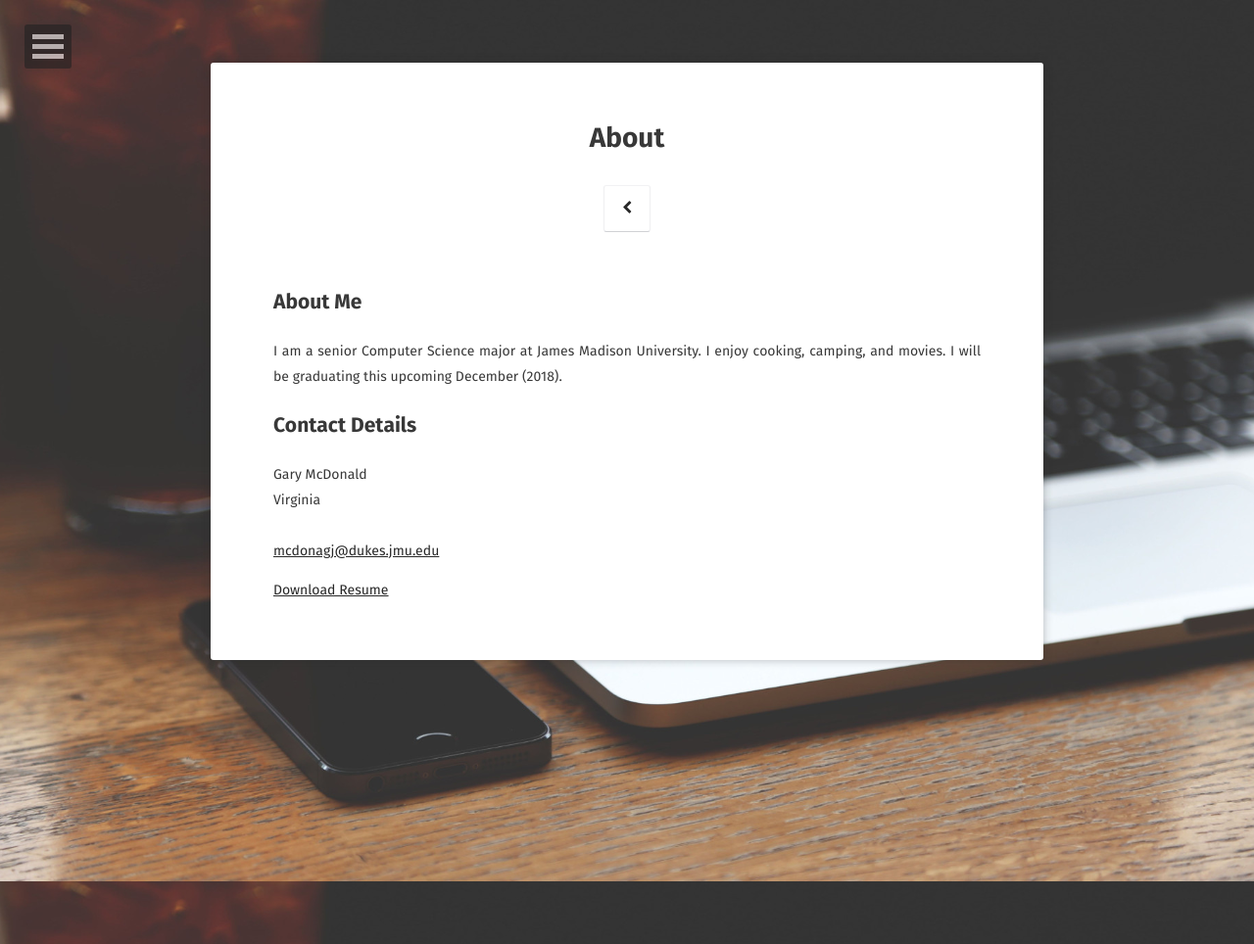
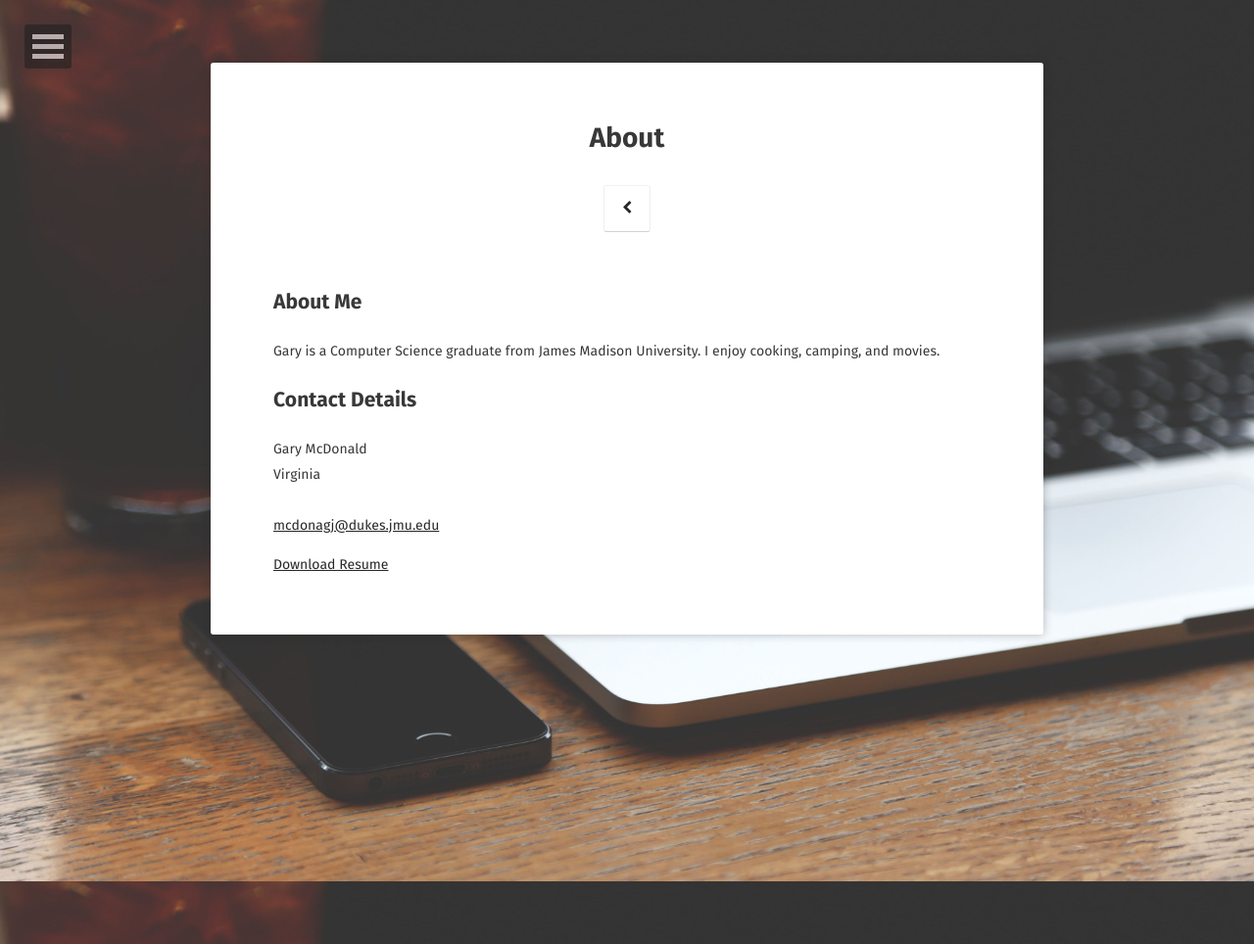
Before and after one commit to mcdonagj/mcdonagj.github.io, a Jekyll site: the page built from about/index.md, in a window 1280 px wide. Shown: the whole page at 98% size. Built offline with Jekyll 4.4.1, drawn with Linux system fonts in a browser that asks for light colours; some web fonts are replaced.

Commit message:
Update website information for Summer 2019.

```diff
--- a/_config.yml
+++ b/_config.yml
@@ -1,7 +1,7 @@
 # Site
 title:              Gary McDonald
-bio:                'CS Student at James Madison University'
-description:        "I am a senior Computer Science major at James Madison University. I enjoy cooking, camping, and movies."
+bio:                'Junior DevOps Engineer at Leidos'
+description:        "I am a Computer Science graduate from James Madison University. I enjoy cooking, camping, and movies."
 reading_time:       true
 words_per_minute:   200
 logo:               'assets/img/logo.jpg'
--- a/_layouts/home.html
+++ b/_layouts/home.html
@@ -35,7 +35,7 @@ layout: compress
                          <a class="btn zoombtn" href="{{ site.url }}/about">
                          About
                          </a>
-                         <a class="btn zoombtn" href="{{ site.url }}/mcdonagj_f18_resume.pdf">
+                         <a class="btn zoombtn" href="{{ site.url }}/mcdonagj_resume.pdf">
                          Resume
                          </a>
                          <a class="btn zoombtn" href="{{ site.url }}/posts">
--- a/about/index.md
+++ b/about/index.md
@@ -9,7 +9,7 @@ comments: false
 About Me
 --------
 
-I am a senior Computer Science major at James Madison University. I enjoy cooking, camping, and movies. I will be graduating this upcoming December (2018).
+Gary is a Computer Science graduate from James Madison University. I enjoy cooking, camping, and movies.
 
 Contact Details
 ---------------
@@ -21,4 +21,4 @@ Virginia
 <br />
 [mcdonagj@dukes.jmu.edu](mailto:mcdonagj@dukes.jmu.edu)
 
-[Download Resume](/mcdonagj_s17_resume_v3.pdf)
+[Download Resume](/mcdonagj_resume.pdf)
```
Also changed, not shown: 2 other files.
